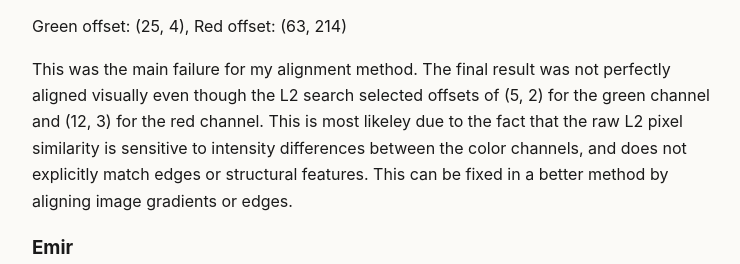
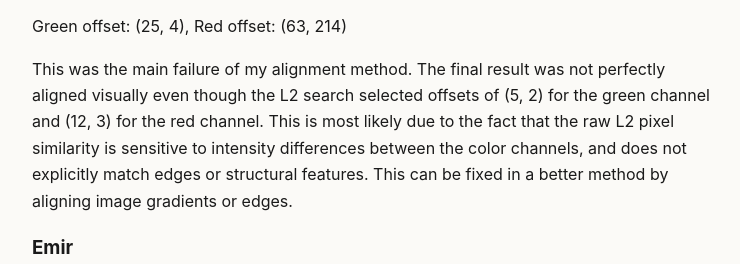
Before and after one commit to 0308ehub/0308ehub.github.io, a plain HTML site: page proj1/index.html in a window 1280 px wide. Shown: the part 3500-3764 px from the top of the page, without its empty margins (178-918 px from the left). Drawn offline with Linux system fonts and the light colour scheme.

Commit message:
update again

```diff
--- a/proj1/index.html
+++ b/proj1/index.html
@@ -58,8 +58,8 @@
         <img src="media/church.jpg" alt="Church">
         <p>Green offset: (25, 4), Red offset: (63, 214)</p>
         <p>
-            This was the main failure for my alignment method. The final result was not perfectly aligned visually even though the L2 search selected offsets of (5, 2) for the green channel and (12, 3) for the red channel.
-            This is most likeley due to the fact that the raw L2 pixel similarity is sensitive to intensity differences between the color channels, and does not explicitly match edges or structural features. This can be fixed in a better method by aligning image gradients or edges.
+            This was the main failure of my alignment method. The final result was not perfectly aligned visually even though the L2 search selected offsets of (5, 2) for the green channel and (12, 3) for the red channel.
+            This is most likely due to the fact that the raw L2 pixel similarity is sensitive to intensity differences between the color channels, and does not explicitly match edges or structural features. This can be fixed in a better method by aligning image gradients or edges.
         </p>
 
         <h3>Emir</h3>
```
